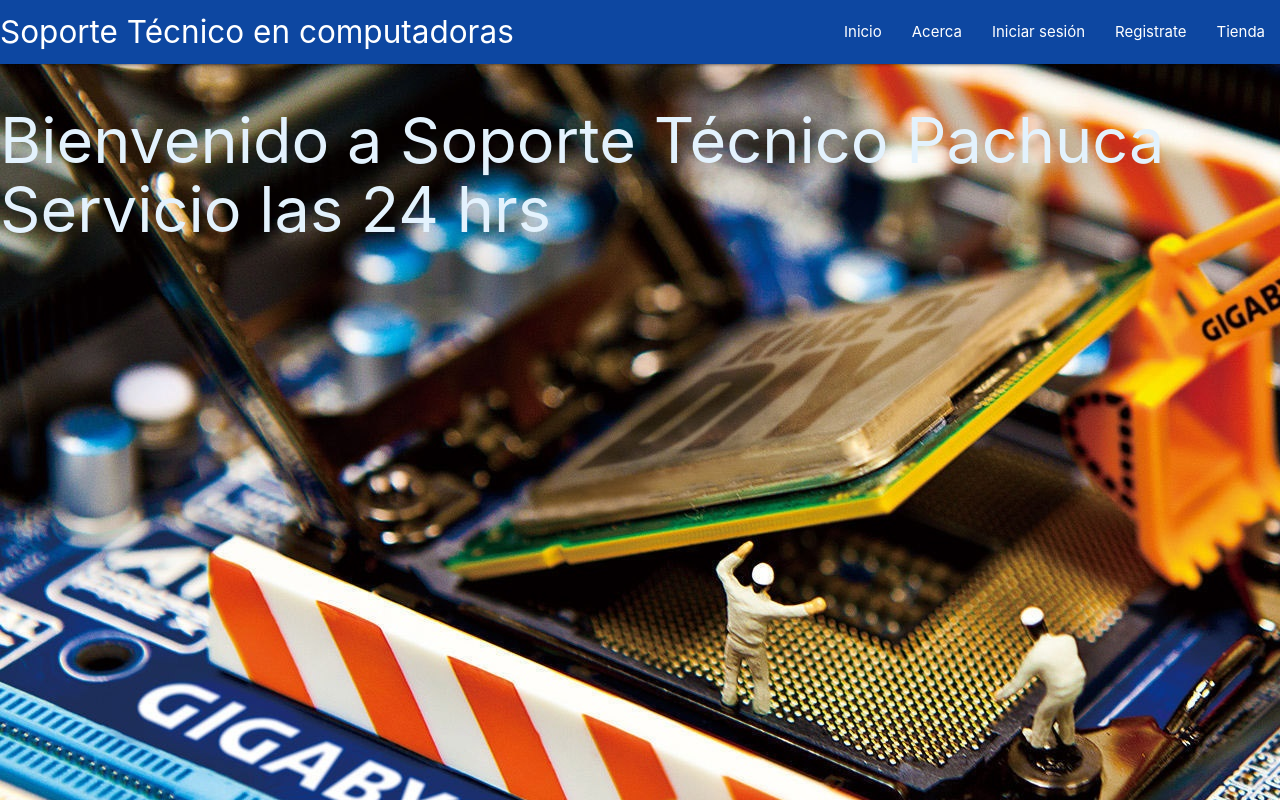
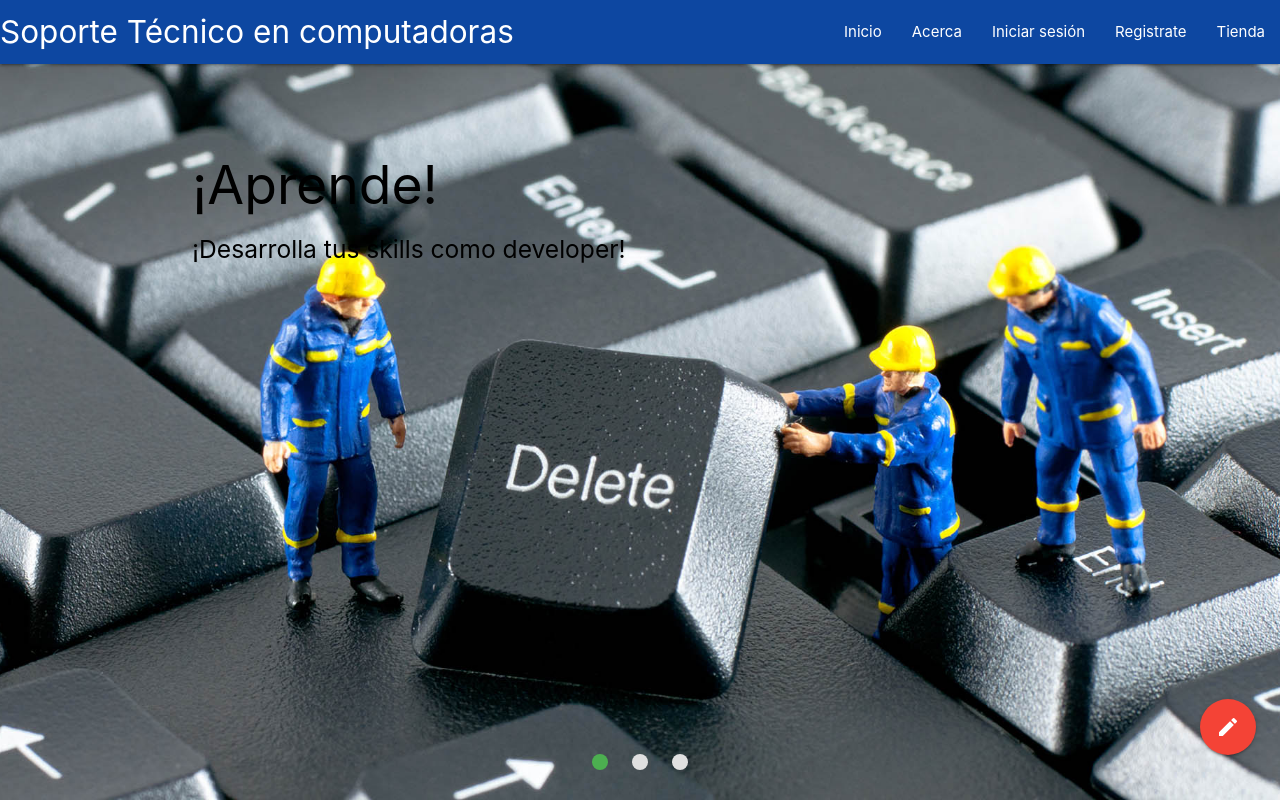
Before and after one commit to IvanMSP/HugoIvan, a Django app: template main/templates/home.html in a window 1280 px wide. Run offline with Django 3.2, Linux system fonts and the light colour scheme; the template is opened without the code that fills it, so the values that code supplies are empty; parts of the project's set-up code (start-up, migrations or seed data) failed here and were passed over; some libraries are stand-ins or nearby versions.

Commit message:
Se realizo el slider de Home

```diff
--- a/main/templates/base.html
+++ b/main/templates/base.html
@@ -26,7 +26,7 @@
 	<script type="text/javascript" src="https://code.jquery.com/jquery-2.1.1.min.js"></script>
 	<script type="text/javascript" src="js/materialize.min.js"></script>
 
-	<nav class="blue darken-4">
+	<nav class="blue darken-4 navbar-fixed">
 		<div class="nav-wrapper">
 			<a href="#" class="brand-logo">Soporte Técnico en computadoras</a>
 			<ul id="nav-mobile" class="right hide-on-med-and-down">
@@ -39,7 +39,21 @@
 		</div>
 	</nav>
 
-	{%block content%} {%endblock content%}
+	<div class="fixed-action-btn" style="bottom: 45px; right: 24px;">
+	    <a class="btn-floating btn-large red">
+	      <i class="large material-icons">mode_edit</i>
+	    </a>
+	    <ul>
+	      <li><a class="btn-floating red"><i class="material-icons">insert_chart</i></a></li>
+	      <li><a class="btn-floating yellow darken-1"><i class="material-icons">format_quote</i></a></li>
+	      <li><a class="btn-floating green"><i class="material-icons">publish</i></a></li>
+	      <li><a class="btn-floating blue"><i class="material-icons">attach_file</i></a></li>
+	    </ul>
+    </div>
+
+	{%block content%}
+
+	{%endblock content%}
 
 	<script src="https://cdnjs.cloudflare.com/ajax/libs/materialize/0.97.7/js/materialize.min.js"></script>
 	{%block scripts%} {%endblock scripts%}
--- a/main/templates/home.html
+++ b/main/templates/home.html
@@ -1,17 +1,42 @@
 {% extends 'base.html'%}
 {% block content%}
-<h1 class="blue-text text-lighten-5">Bienvenido a Soporte Técnico Pachuca <br>
-		Servicio las 24 hrs</h1>
 
- <div class="carousel carousel-slider">
-    <a class="carousel-item" href="#one!"><img src="http://lorempixel.com/800/400/food/1"></a>
-    <a class="carousel-item" href="#two!"><img src="http://lorempixel.com/800/400/food/2"></a>
-    <a class="carousel-item" href="#three!"><img src="http://lorempixel.com/800/400/food/3"></a>
-    <a class="carousel-item" href="#four!"><img src="http://lorempixel.com/800/400/food/4"></a>
-  </div>
-{%endblock%}
+
+
+	<div class="slider fullscreen">
+	    <ul class="slides">
+	      <li>
+		        <img src="/media/tienda/slider/s1.jpg"> <!-- random image -->
+		        <div class="caption left-align">
+			          <h2 class="black-text">¡Aprende!</h2>
+			          <h5 class="black-text">¡Desarrolla tus skills como developer!</h5>
+		        </div>
+	      </li>
+	      <li>
+		        <img src="/media/tienda/slider/s1.jpg"> <!-- random image -->
+		        <div class="caption left-align">
+			          <h2 class="white-text">¡Crear!</h2>
+			          <h5 class="white-text">Es lo de hoy</h5>
+		        </div>
+		  </li>
+		  <li>
+			   	 <img src="/media/tienda/slider/st.jpg"> <!-- random image -->
+		      	 <div class="caption left-align">
+			          <h2 class="black-text">¡Trabaja en equipo!</h2>
+			          <h5 class="black-text">Comparte conocimientos</h5>
+		        </div>
+		  </li>
+   		</ul>
+	</div>
+
+
+
+{%endblock content%}
 {%block scripts%}
-<script>
-  $('.carousel.carousel-slider').carousel({full_width: true});
-</script>
+	<script>
+		$(document).ready(function(){
+    		$('.slider').slider({full_width: true, indicators:true});
+
+		});
+	</script>
 {%endblock scripts%}
```
Also changed, not shown: db.sqlite3, media/tienda/2016/09/07/usb_PNG8880.png (deleted), media/tienda/slider/s1.jpg (added), media/tienda/slider/st.jpg (added).
